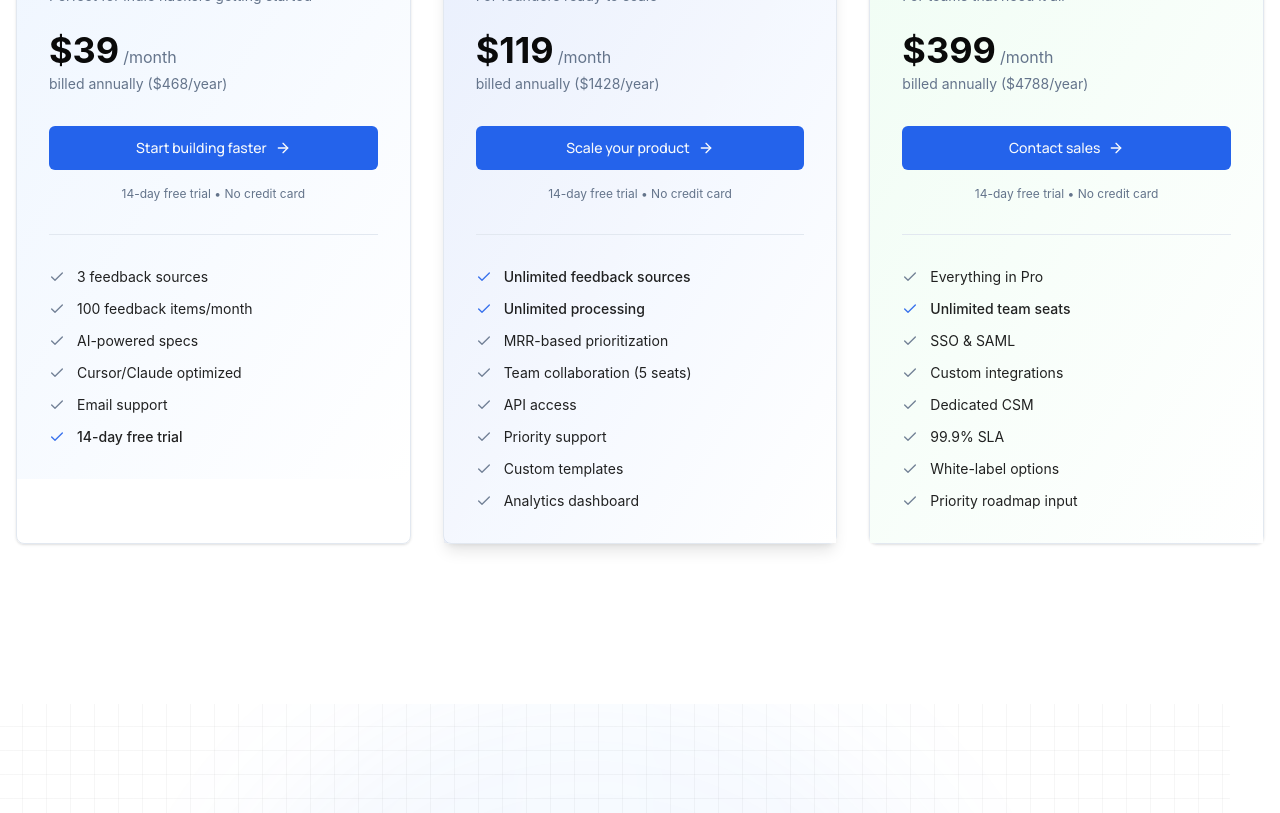
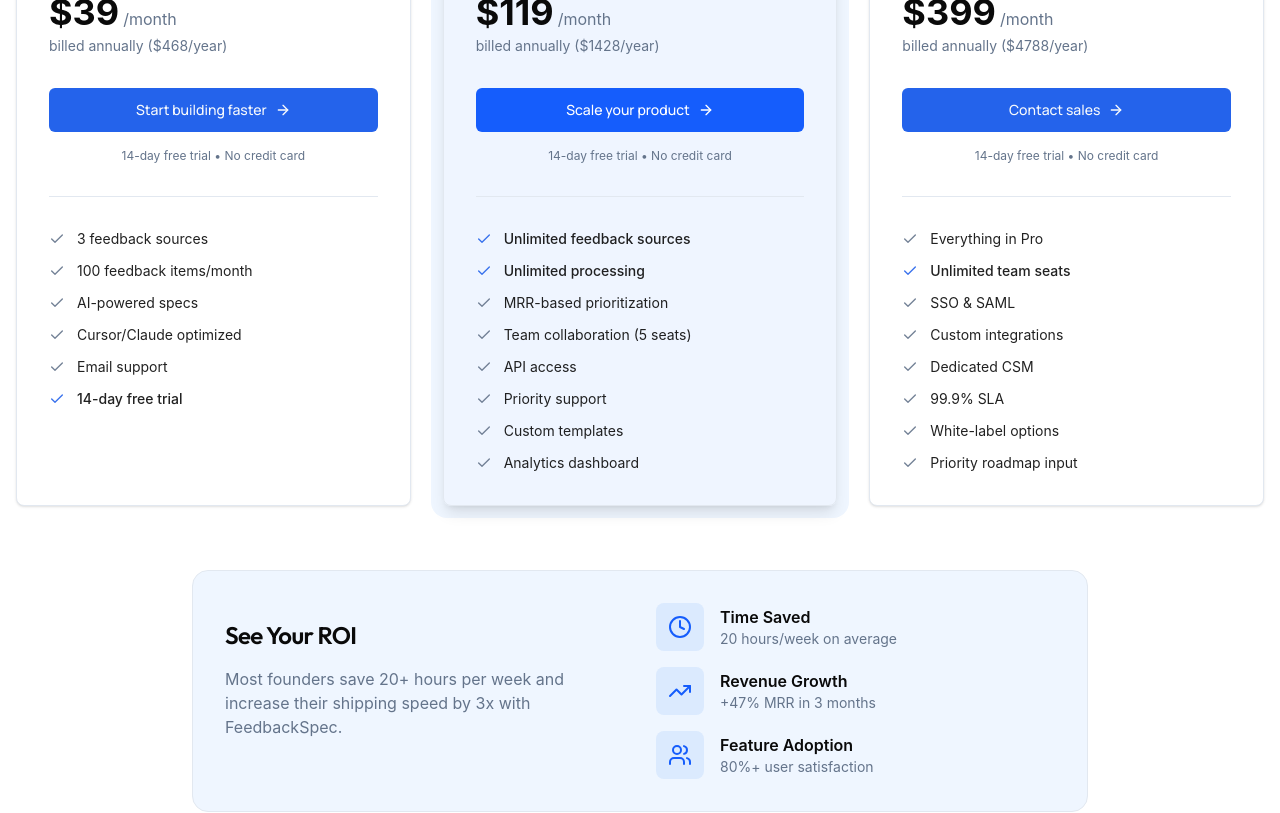
Before and after one commit to greenblat17/feedbackspec-landing, a Next.js app: page / in a window 1280 px wide. Shown: the part 10860-11673 px from the top of the page. Built offline with nearby package versions, Linux system fonts and the light colour scheme.

Commit message:
Enhance FeedbackSpecPricingEnhanced component by updating color schemes, improving layout for popular pricing tiers, and adding a new ROI Calculator section. Remove the previous ROI Calculator implementation for a cleaner design and better user engagement.

```diff
--- a/src/components/FeedbackSpecPricingEnhanced.tsx
+++ b/src/components/FeedbackSpecPricingEnhanced.tsx
@@ -27,6 +27,7 @@ import {
   Star,
   ChevronRight,
   X,
+  Clock,
 } from "lucide-react";
 import { cn } from "@/lib/utils";
 
@@ -75,9 +76,9 @@ const pricingTiers: PricingTier[] = [
     monthlyPrice: 149,
     yearlyPrice: 119,
     icon: Rocket,
-    color: "primary",
+    color: "blue",
     bgGradient:
-      "from-primary/10 via-primary/5 to-white dark:from-primary/20 dark:via-primary/10 dark:to-background",
+      "from-blue/5 to-background dark:from-blue/10 dark:to-background",
     cta: "Scale your product",
     popular: true,
     features: [
@@ -176,56 +177,6 @@ const featureComparison = [
   },
 ];
 
-// Simple ROI Calculator
-function MiniROICalculator() {
-  const [hours, setHours] = useState(20);
-  const savings = hours * 80 * 0.9; // $80/hour * 90% time saved
-  const roi = Math.round(((savings - 149) / 149) * 100);
-
-  return (
-    <div className="bg-gradient-to-br from-green-50 to-emerald-50 dark:from-green-950/20 dark:to-emerald-950/20 rounded-2xl p-6 border border-green-200 dark:border-green-800">
-      <div className="flex items-center gap-2 mb-4">
-        <Calculator className="w-5 h-5 text-green-600 dark:text-green-400" />
-        <h4 className="font-semibold">Quick ROI Calculator</h4>
-      </div>
-
-      <div className="space-y-4">
-        <div>
-          <div className="flex justify-between text-sm mb-2">
-            <span>Hours on feedback/week</span>
-            <span className="font-semibold">{hours}h</span>
-          </div>
-          <Slider
-            value={[hours]}
-            onValueChange={([value]) => setHours(value)}
-            min={5}
-            max={40}
-            step={1}
-            className="w-full"
-          />
-        </div>
-
-        <div className="pt-4 border-t border-green-200 dark:border-green-800">
-          <div className="flex justify-between items-center">
-            <span className="text-sm text-muted-foreground">
-              Monthly savings
-            </span>
-            <span className="text-xl font-bold text-green-600 dark:text-green-400">
-              ${savings.toLocaleString()}
-            </span>
-          </div>
-          <div className="flex justify-between items-center mt-2">
-            <span className="text-sm text-muted-foreground">ROI</span>
-            <span className="text-lg font-semibold text-green-600 dark:text-green-400">
-              {roi}%
-            </span>
-          </div>
-        </div>
-      </div>
-    </div>
-  );
-}
-
 export default function FeedbackSpecPricingEnhanced({
   onStartTrial,
 }: {
@@ -253,11 +204,6 @@ export default function FeedbackSpecPricingEnhanced({
           viewport={{ once: true }}
           className="text-center mb-16"
         >
-          <Badge variant="secondary" className="mb-4">
-            <Sparkles className="w-4 h-4 mr-2" />
-            Simple, Transparent Pricing
-          </Badge>
-
           <h2 className="text-4xl md:text-5xl font-bold mb-4">
             Start shipping faster today
           </h2>
@@ -314,12 +260,17 @@ export default function FeedbackSpecPricingEnhanced({
                 transition={{ delay: index * 0.1 }}
                 onHoverStart={() => setHoveredTier(tier.id)}
                 onHoverEnd={() => setHoveredTier(null)}
-                className="relative"
+                className={cn("relative", tier.popular && "z-10")}
               >
+                {/* Subtle background for Pro tier */}
                 {tier.popular && (
-                  <div className="absolute -top-5 left-0 right-0 flex justify-center">
-                    <Badge className="bg-primary text-primary-foreground shadow-lg">
-                      <Star className="w-3 h-3 mr-1" />
+                  <div className="absolute -inset-3 bg-blue-50 dark:bg-blue-950/20 rounded-2xl -z-10" />
+                )}
+
+                {tier.popular && (
+                  <div className="absolute -top-4 left-0 right-0 flex justify-center z-10">
+                    <Badge className="bg-blue-600 text-white hover:bg-blue-700">
+                      <Star className="w-3 h-3 mr-1 fill-current" />
                       Most Popular
                     </Badge>
                   </div>
@@ -328,27 +279,13 @@ export default function FeedbackSpecPricingEnhanced({
                 <Card
                   className={cn(
                     "relative h-full transition-all duration-300",
-                    tier.popular && "border-primary shadow-lg",
+                    tier.popular
+                      ? "bg-blue-50/50 dark:bg-blue-950/10 shadow-lg border-blue-200 dark:border-blue-900"
+                      : "bg-white dark:bg-gray-950",
                     isHovered && "transform -translate-y-2 shadow-xl"
                   )}
-                  style={{
-                    background: `linear-gradient(to bottom right, ${
-                      tier.bgGradient.includes("from-")
-                        ? "var(--gradient-from)"
-                        : "transparent"
-                    }, ${
-                      tier.bgGradient.includes("to-")
-                        ? "var(--gradient-to)"
-                        : "transparent"
-                    })`,
-                  }}
                 >
-                  <div
-                    className={cn(
-                      "p-8",
-                      `bg-gradient-to-br ${tier.bgGradient}`
-                    )}
-                  >
+                  <div className="p-8">
                     {/* Icon and name */}
                     <div className="flex items-center gap-3 mb-4">
                       <div
@@ -402,7 +339,9 @@ export default function FeedbackSpecPricingEnhanced({
                     <Button
                       className={cn(
                         "w-full group",
-                        tier.popular && "bg-primary hover:bg-primary/90"
+                        tier.popular
+                          ? "bg-blue-600 hover:bg-blue-700 text-white"
+                          : "variant-outline"
                       )}
                       size="lg"
                       onClick={onStartTrial}
@@ -452,6 +391,61 @@ export default function FeedbackSpecPricingEnhanced({
             );
           })}
         </div>
+
+        {/* ROI Calculator Section */}
+        <motion.div
+          initial={{ opacity: 0, y: 20 }}
+          whileInView={{ opacity: 1, y: 0 }}
+          viewport={{ once: true }}
+          className="max-w-4xl mx-auto mb-16"
+        >
+          <div className="bg-blue-50 dark:bg-blue-950/20 rounded-2xl p-8 border border-blue-200 dark:border-blue-900">
+            <div className="grid md:grid-cols-2 gap-8 items-center">
+              <div>
+                <h3 className="text-2xl font-bold mb-4">See Your ROI</h3>
+                <p className="text-muted-foreground mb-6">
+                  Most founders save 20+ hours per week and increase their
+                  shipping speed by 3x with FeedbackSpec.
+                </p>
+              </div>
+              <div className="space-y-4">
+                <div className="flex items-center gap-4">
+                  <div className="w-12 h-12 bg-blue-100 dark:bg-blue-900/50 rounded-lg flex items-center justify-center">
+                    <Clock className="w-6 h-6 text-blue-600 dark:text-blue-400" />
+                  </div>
+                  <div>
+                    <p className="font-semibold">Time Saved</p>
+                    <p className="text-sm text-muted-foreground">
+                      20 hours/week on average
+                    </p>
+                  </div>
+                </div>
+                <div className="flex items-center gap-4">
+                  <div className="w-12 h-12 bg-blue-100 dark:bg-blue-900/50 rounded-lg flex items-center justify-center">
+                    <TrendingUp className="w-6 h-6 text-blue-600 dark:text-blue-400" />
+                  </div>
+                  <div>
+                    <p className="font-semibold">Revenue Growth</p>
+                    <p className="text-sm text-muted-foreground">
+                      +47% MRR in 3 months
+                    </p>
+                  </div>
+                </div>
+                <div className="flex items-center gap-4">
+                  <div className="w-12 h-12 bg-blue-100 dark:bg-blue-900/50 rounded-lg flex items-center justify-center">
+                    <Users className="w-6 h-6 text-blue-600 dark:text-blue-400" />
+                  </div>
+                  <div>
+                    <p className="font-semibold">Feature Adoption</p>
+                    <p className="text-sm text-muted-foreground">
+                      80%+ user satisfaction
+                    </p>
+                  </div>
+                </div>
+              </div>
+            </div>
+          </div>
+        </motion.div>
 
         {/* Feature Comparison Table */}
         <AnimatePresence>
```
